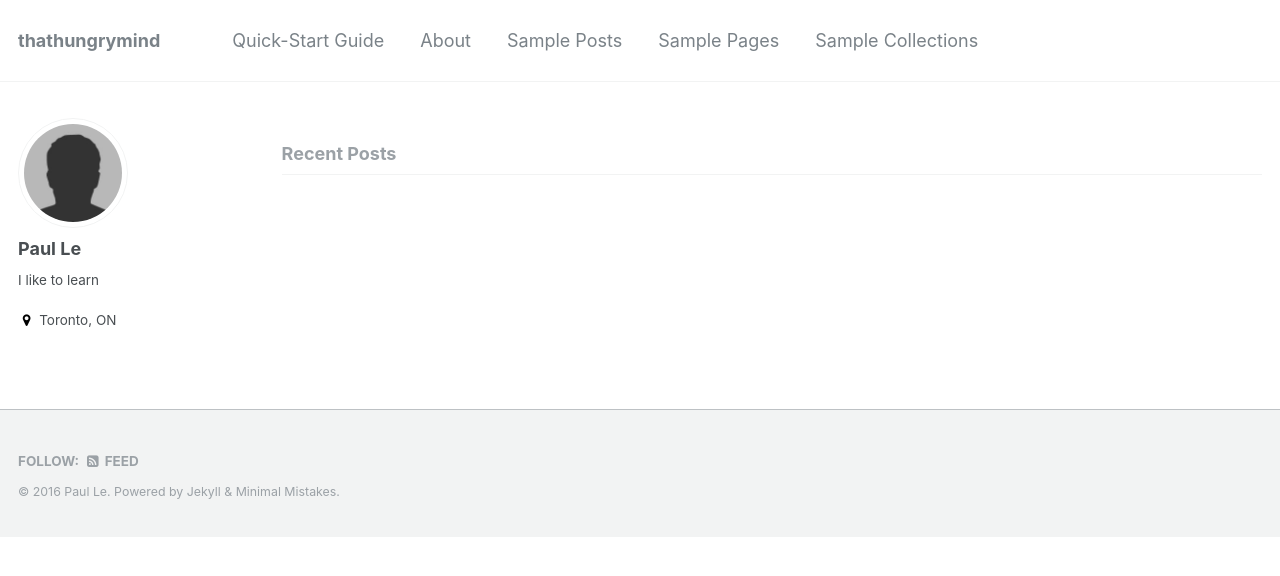
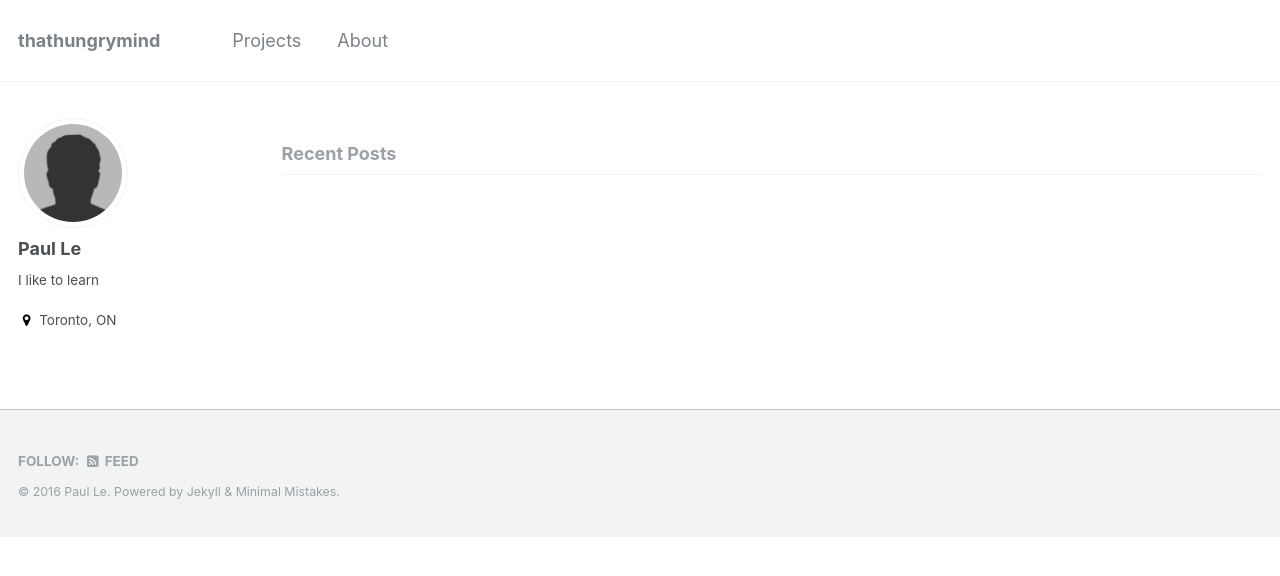
Before and after one commit to LeNPaul/that-hungry-mind, a Jekyll site: the page built from index.html, in a window 1280 px wide. Shown: the top 576 px of the page. Built offline with Jekyll 4.4.1, drawn with Linux system fonts in a browser that asks for light colours; the list of posts is cut into pages by our own code.

Commit message:
Update navigation bar

```diff
--- a/_data/navigation.yml
+++ b/_data/navigation.yml
@@ -1,16 +1,7 @@
 # main links links
 main:
-  - title: "Quick-Start Guide"
-    url: https://mmistakes.github.io/minimal-mistakes/docs/quick-start-guide/
+  - title: "Projects"
+    url:
 
   - title: "About"
     url: https://mmistakes.github.io/minimal-mistakes/
-
-  - title: "Sample Posts"
-    url: https://mmistakes.github.io/minimal-mistakes/year-archive/
-
-  - title: "Sample Pages"
-    url: https://mmistakes.github.io/minimal-mistakes/page-archive/
-
-  - title: "Sample Collections"
-    url: https://mmistakes.github.io/minimal-mistakes/collection-archive/
```
